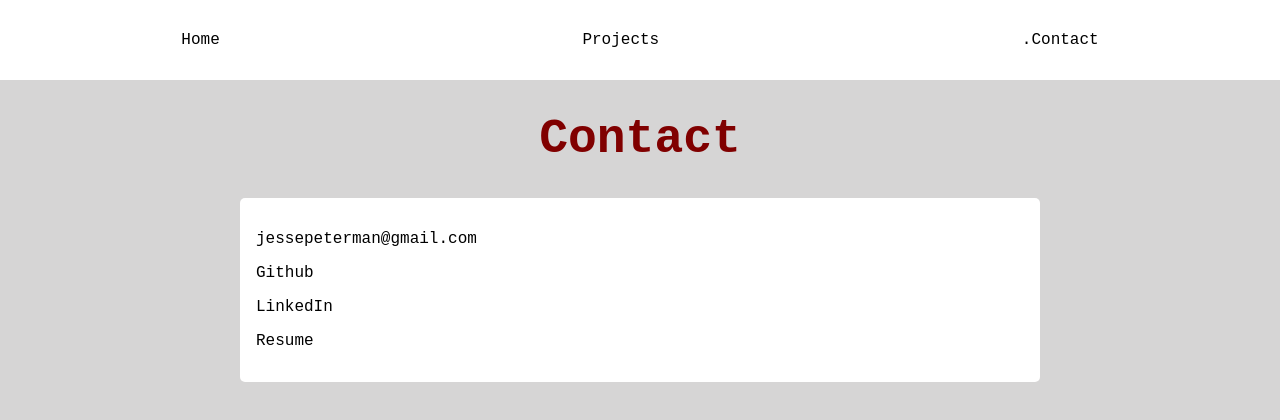
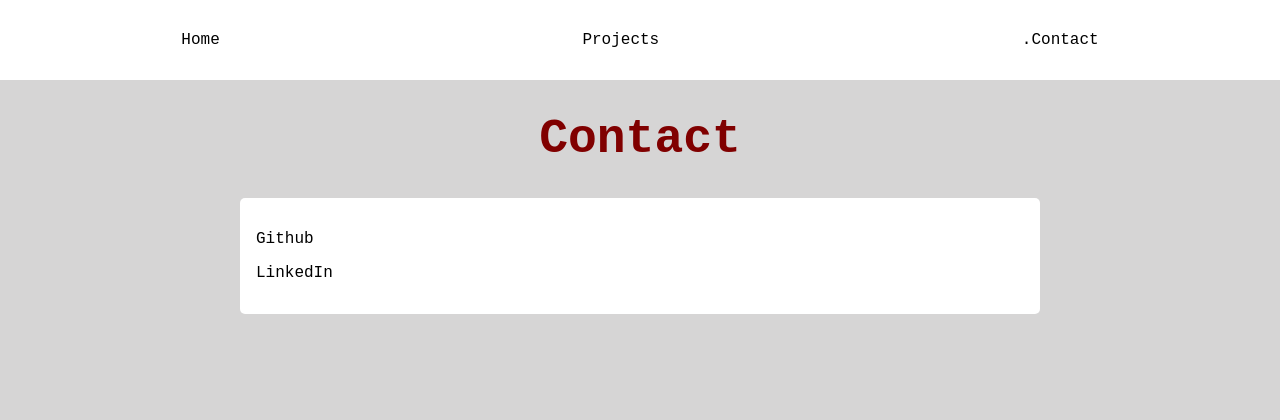
Before and after one commit to jessepeterman/portfolio, a plain HTML site: page docs/contact.html in a window 1280 px wide. Drawn offline with Linux system fonts and the light colour scheme.

Commit message:
Update contact.html

```diff
--- a/docs/contact.html
+++ b/docs/contact.html
@@ -20,9 +20,6 @@
     <h1>Contact</h1>
     <div class="container-sub contact-links">
       <p>
-        <a href="mailto:jessepeterman@gmail.com">jessepeterman@gmail.com</a>
-      </p>
-      <p>
         <a href="https://github.com/jessepeterman">
           Github
         </a>
@@ -32,11 +29,6 @@
           LinkedIn
         </a>
       </p>
-      <p>
-        <a href="https://www.dropbox.com/s/em0wca92y9u0h5j/2018%20Jesse%20Peterman%2C%20Resume.pdf?dl=0">
-          Resume
-        </a>
-      </p>
     </div>
   </div>
 </body>
```
